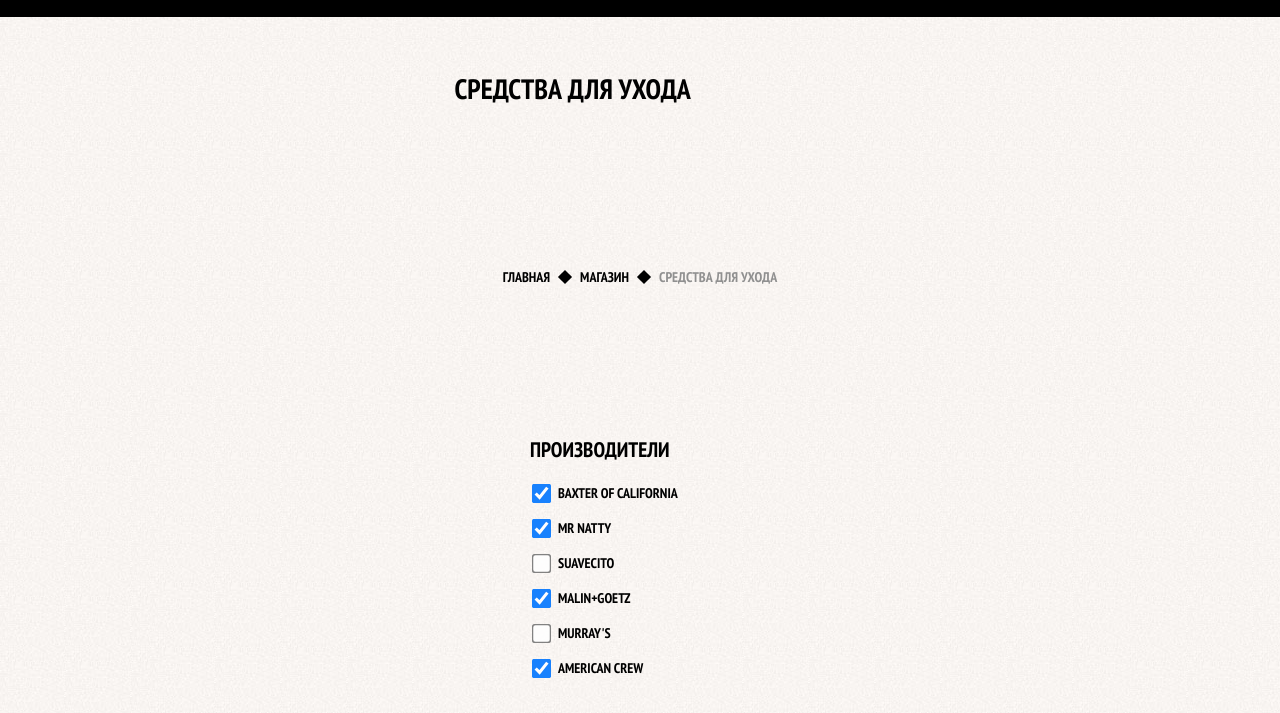
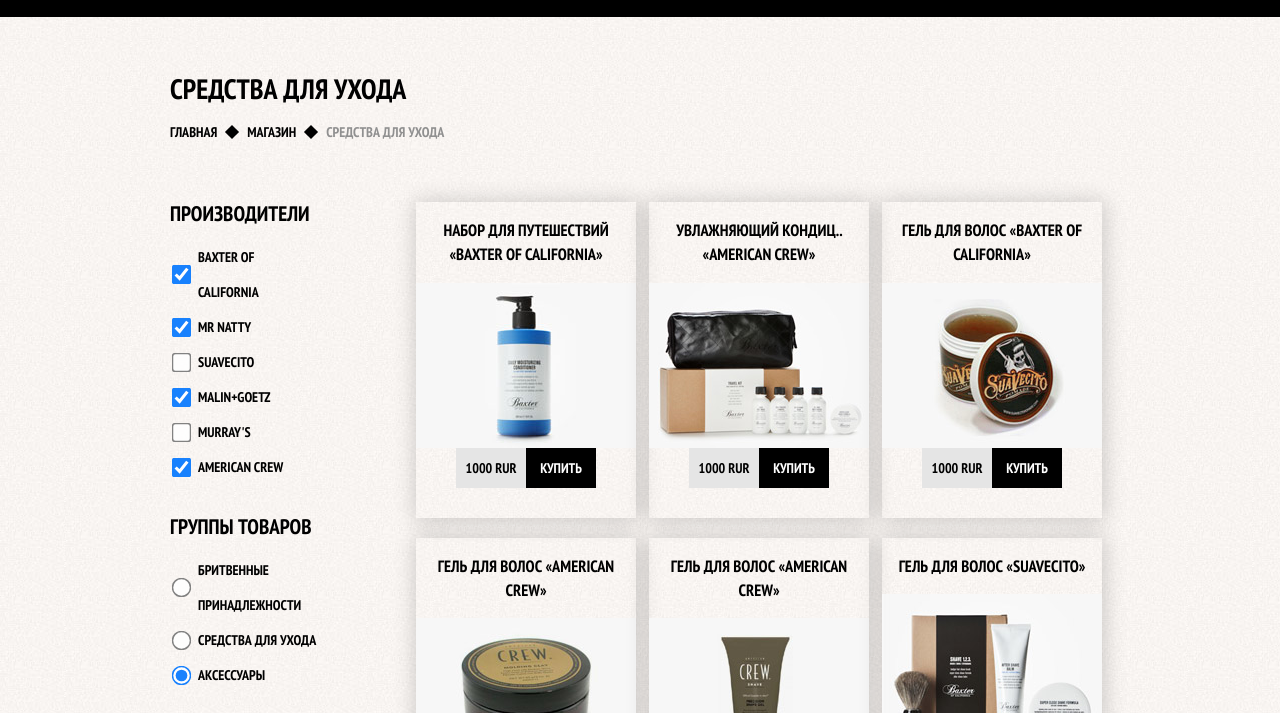
Before and after one commit to Dagger00/barb, a website: page catalog.html in a window 1280 px wide. Shown: the part 53-766 px from the top of the page. Drawn offline with nearby package versions, Linux system fonts and the light colour scheme; files that its build step writes are made by us from their sources; files whose address does not match are found by name.

Commit message:
fix catalog html

```diff
--- a/catalog.html
+++ b/catalog.html
@@ -7,7 +7,17 @@
     <meta http-equiv="X-UA-Compatible" content="ie=edge">
     <title>Каталог косметики</title>
     <link href="https://fonts.googleapis.com/css?family=PT+Sans+Narrow:400,700&amp;subset=cyrillic" rel="stylesheet">
-    <link rel="stylesheet" href="postcss/main.css">
+    <link rel="stylesheet" href="css/normalize.css">
+    <link rel="stylesheet" href="css/main.css">
+    <link rel="stylesheet" href="css/blocks/header/header.css">
+    <link rel="stylesheet" href="css/blocks/container/container.css">
+    <link rel="stylesheet" href="css/blocks/breadcrumbs/breadcrumbs.css">
+    <link rel="stylesheet" href="css/blocks/main-content/main-content.css">
+    <link rel="stylesheet" href="css/blocks/catalog/catalog.css">
+    <link rel="stylesheet" href="css/blocks/pagination/pagination.css">
+    <link rel="stylesheet" href="css/blocks/footer/footer.css">
+    <link rel="stylesheet" href="css/blocks/filter/filter.css">
+    <link rel="stylesheet" href="css/blocks/catalog-item/catalog-item.css">
 
 </head>
 
@@ -47,7 +57,7 @@
     </div>
 </header>
 
-<div class="container">
+<div class="shop-container">
     <h1 class="container__page-title">Средства для ухода</h1>
 
     <ul class="breadcrumbs">
@@ -72,7 +82,7 @@
         </li>
     </ul>
 
-    <div class="main-content">
+    <div class="shop-content">
         <section class="filter">
             <h2 class="filter__title filter__title_visually-hidden">Фильтр товаров</h2>
             <form class="filter__form" action="get" action="https://echo.htmlacademy.ru">
@@ -167,7 +177,6 @@
         </section>
 
         <section class="catalog">
-            <h2 class="catalog__title">Список средств для ухода</h2>
             <ul class="catalog__list">
                 <li class="catalog-item">
                     <a class="catalog-item__link" href="catalog-item.html">
--- a/css/blocks/breadcrumbs/breadcrumbs.css
+++ b/css/blocks/breadcrumbs/breadcrumbs.css
@@ -2,6 +2,7 @@
   display: flex;
   justify-content: flex-start;
   align-items: center;
+  margin: 0;
 }
 
 .breadcrumbs__item.breadcrumbs__item_separator {
@@ -12,6 +13,7 @@
   margin-left: 10px;
   margin-right: 10px;
 }
+
 .breadcrumbs__item.breadcrumbs__item_active {
   color: #909090;
 }
--- a/css/blocks/catalog-item/catalog-item.css
+++ b/css/blocks/catalog-item/catalog-item.css
@@ -3,13 +3,19 @@
   flex-direction: column;
   align-items: center;
   justify-content: space-between;
-    width: 240px;
+  width: 220px;
   margin-left: 13px;
-    margin-top: 30px;
   box-sizing: border-box;
   -webkit-box-shadow: 1px 1px 21px 2px rgba(0, 0, 0, 0.18);
   -moz-box-shadow: 1px 1px 21px 2px rgba(0, 0, 0, 0.18);
   box-shadow: 1px 1px 21px 2px rgba(0, 0, 0, 0.18);
+}
+
+.catalog-item:nth-child(1), .catalog-item:nth-child(4), .catalog-item:nth-child(7) {
+  margin-left: 0;
+}
+.catalog-item:nth-child(4), .catalog-item:nth-child(5), .catalog-item:nth-child(6) {
+  margin-top: 20px;
 }
 
 .catalog-item:hover {
@@ -45,6 +51,7 @@
 .catalog-item__buy a {
   color: #ffffff;
 }
+
 .catalog-item__link {
   display: flex;
   flex-direction: column;
--- a/css/blocks/catalog/catalog.css
+++ b/css/blocks/catalog/catalog.css
@@ -1,9 +1,14 @@
 .catalog {
-    max-width: 760px;
+  display: flex;
+  flex-direction: column;
+  justify-content: center;
+  align-items: center;
+  margin-left: 73px;
+}
 
+.catalog__list {
+  display: flex;
+  flex-wrap: wrap;
+  justify-content: flex-start;
+  margin: 0;
 }
-.catalog__list {
-    display: flex;
-    flex-wrap: wrap;
-    justify-content: flex-start;
-}
--- a/css/blocks/container/container.css
+++ b/css/blocks/container/container.css
@@ -1,4 +1,4 @@
-.container {
+.index-container {
   display: flex;
   flex-direction: column;
   justify-content: center;
@@ -8,18 +8,27 @@
   margin: 0 auto;
 }
 
-.container__page-title {
+.shop-container {
+  display: flex;
+  flex-direction: column;
+  justify-content: center;
+  align-items: flex-start;
+  padding-top: 70px;
+  max-width: 940px;
+  margin: 0 auto;
+}
+
+.container__page-image {
   width: 371px;
   height: 155px;
+  margin-top: 60px;
+}
+.container__page-title {
   margin-top: 60px;
 }
 
 .features {
   width: 100%;
-}
-
-.features__title {
-
 }
 
 .features__title.features__title_visually-hidden {
--- a/css/blocks/filter/filter.css
+++ b/css/blocks/filter/filter.css
@@ -1,6 +1,5 @@
 .filter {
-    max-width: 220px;
-    width: 100%;
+    min-width: 173px;
 }
 
 .filter h3 {
@@ -44,4 +43,8 @@
 .filter__pagination {
     margin-top: 50px;
     margin-bottom: 50px;
+    align-self: flex-start;
 }
+.filter-block__label {
+    width: 119px;
+}
--- a/css/blocks/main-content/main-content.css
+++ b/css/blocks/main-content/main-content.css
@@ -7,6 +7,15 @@
   color: #000000;
   margin-top: 85px;
   padding: 50px 80px;
+}
+.shop-content {
+  display: flex;
+  justify-content: flex-start;
+  align-items: flex-start;
+  background: #ffffff url('../../../img/mini-bg.jpg') repeat;
+  color: #000000;
+  margin-top: 58px;
+  width: 940px;
 }
 
 .main-content section:last-child {
@@ -42,6 +51,7 @@
 
 .news__text {
   margin: 29px 0 0;
+  width: 300px;
 }
 
 .news__button {
```
Also changed, not shown: index.html (+2 -2 lines). Lines whose indentation alone changed are shown as unchanged.
